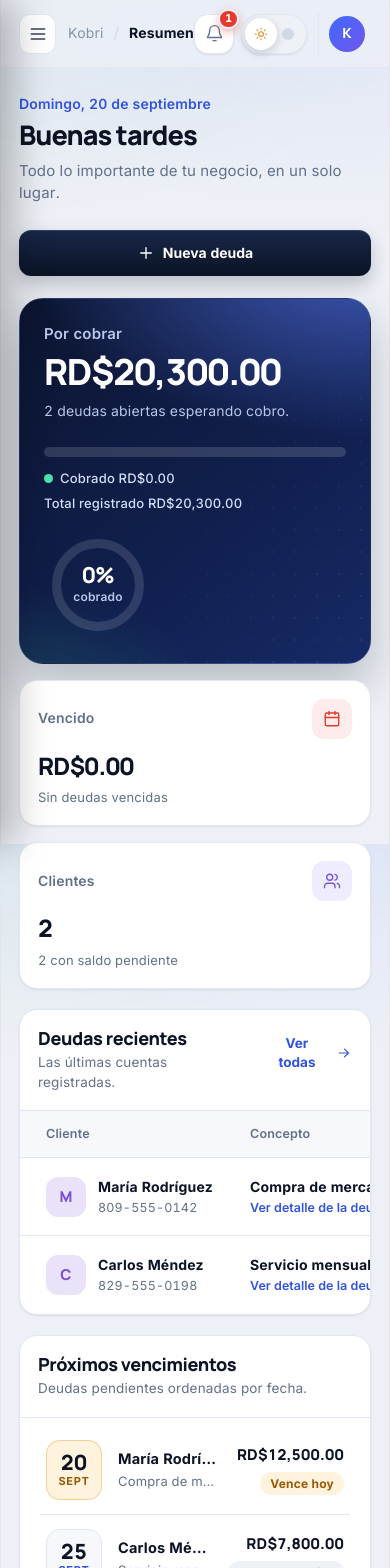
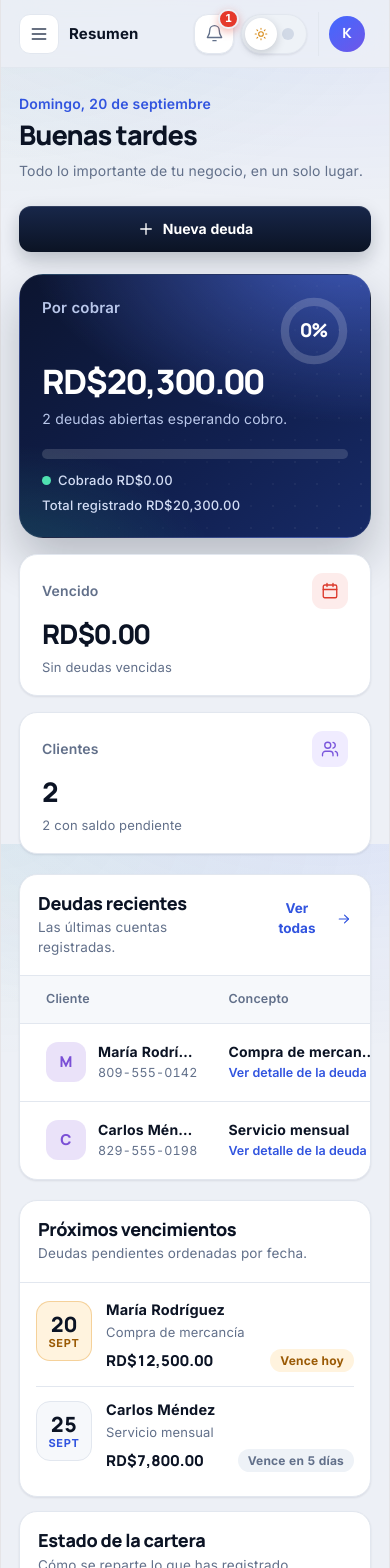
Before and after one commit to Nyxarion-ctrl/kobri, a React (Vite) app: page / in a window 390 px wide. Shown: the top 1568 px of the page. Built offline with nearby package versions, Linux system fonts and the light colour scheme.

Commit message:
Update App.css

```diff
--- a/src/App.css
+++ b/src/App.css
@@ -411,7 +411,7 @@ select:focus-visible {
 .help-card {
   width: calc(100% - 4px);
   margin: 0 2px 14px;
-  padding: 14px;
+  padding: 12px;
   border-radius: 14px;
   background: linear-gradient(140deg, rgba(65, 105, 255, 0.18), rgba(122, 86, 220, 0.12));
   border: 1px solid rgba(127, 155, 255, 0.24);
@@ -451,13 +451,14 @@ select:focus-visible {
 
 .help-card strong {
   color: #e8edff;
-  font-size: 13px;
+  font-size: 12.5px;
   line-height: 1.25;
+  white-space: nowrap;
 }
 
 .help-card span {
   color: #a5b3ca;
-  font-size: 11.5px;
+  font-size: 11px;
   line-height: 1.35;
 }
 
@@ -649,7 +650,12 @@ select:focus-visible {
   align-items: flex-end;
   justify-content: space-between;
   gap: 25px;
-  margin-bottom: 30px;
+  margin-bottom: 26px;
+}
+
+.hero .primary-button,
+.page-heading .primary-button {
+  flex: 0 0 auto;
 }
 
 .hero-date {
@@ -698,6 +704,7 @@ select:focus-visible {
 .primary-button {
   min-height: 46px;
   padding: 0 20px;
+  white-space: nowrap;
   border-radius: 12px;
   background: var(--btn-bg);
   color: var(--btn-ink);
@@ -769,8 +776,8 @@ select:focus-visible {
   display: flex;
   align-items: center;
   justify-content: space-between;
-  gap: 28px;
-  padding: 32px 34px;
+  gap: 24px;
+  padding: 26px 30px;
   border-radius: 24px;
   color: #fff;
   background: radial-gradient(520px 280px at 95% -10%, rgba(92, 126, 255, 0.6), transparent 62%),
@@ -803,6 +810,7 @@ html.kobri-dark .feature-card {
   flex: 1;
   display: flex;
   flex-direction: column;
+  container-type: inline-size;
 }
 
 .feature-label {
@@ -812,13 +820,13 @@ html.kobri-dark .feature-card {
 }
 
 .feature-amount {
-  margin-top: 8px;
+  margin-top: 6px;
   font-family: var(--font-display);
-  font-size: 46px;
-  line-height: 1.05;
+  font-size: clamp(26px, 11cqw, 44px);
+  line-height: 1.08;
   letter-spacing: -0.035em;
   font-weight: 800;
-  overflow-wrap: anywhere;
+  white-space: nowrap;
 }
 
 .feature-sub {
@@ -828,7 +836,7 @@ html.kobri-dark .feature-card {
 }
 
 .feature-meter {
-  margin-top: 26px;
+  margin-top: 20px;
 }
 
 .feature-legend {
@@ -923,9 +931,9 @@ html:not(.kobri-dark) .legend-list .dot.ok {
 .ring {
   position: relative;
   z-index: 1;
-  width: 136px;
-  height: 136px;
-  flex: 0 0 136px;
+  width: 124px;
+  height: 124px;
+  flex: 0 0 124px;
 }
 
 .ring svg {
@@ -940,7 +948,7 @@ html:not(.kobri-dark) .legend-list .dot.ok {
 }
 
 .ring-track {
-  stroke: rgba(255, 255, 255, 0.13);
+  stroke: rgba(255, 255, 255, 0.18);
 }
 
 .ring-value {
@@ -1065,6 +1073,21 @@ html:not(.kobri-dark) .legend-list .dot.ok {
 .stat-footer {
   margin-top: 8px;
   min-height: 18px;
+}
+
+.overview .stat-card {
+  padding: 18px 22px;
+}
+
+.overview .stat-card > strong {
+  margin-top: 10px;
+  font-size: 27px;
+}
+
+.overview .stat-icon {
+  width: 36px;
+  height: 36px;
+  border-radius: 11px;
 }
 
 .neutral {
@@ -1488,7 +1511,7 @@ tbody tr:hover {
 }
 
 .compact-table {
-  min-width: 800px;
+  min-width: 720px;
 }
 
 .compact-table th:nth-child(1),
@@ -1517,7 +1540,7 @@ tbody tr:hover {
 }
 
 .detailed-table {
-  min-width: 920px;
+  min-width: 760px;
 }
 
 .detailed-table th:nth-child(1),
@@ -2967,6 +2990,10 @@ html.kobri-dark .modal-backdrop {
     padding-right: 28px;
   }
 
+  .help-icon {
+    display: none;
+  }
+
   .stats-grid {
     grid-template-columns: repeat(2, 1fr);
   }
@@ -2978,11 +3005,18 @@ html.kobri-dark .modal-backdrop {
 
 @media (max-width: 900px) {
   .overview {
+    grid-template-columns: 1fr 1fr;
+  }
+
+  .feature-card {
+    grid-column: 1 / -1;
+    grid-row: auto;
+  }
+}
+
+@media (max-width: 640px) {
+  .overview {
     grid-template-columns: 1fr;
-  }
-
-  .feature-card {
-    grid-row: auto;
   }
 }
 
@@ -2991,11 +3025,11 @@ html.kobri-dark .modal-backdrop {
     width: 260px;
     transform: translateX(-100%);
     transition: transform 0.22s ease;
-    box-shadow: 15px 0 35px rgba(0, 0, 0, 0.25);
   }
 
   .sidebar.sidebar-open {
     transform: translateX(0);
+    box-shadow: 15px 0 35px rgba(0, 0, 0, 0.3);
   }
 
   .mobile-overlay {
@@ -3091,10 +3125,6 @@ html.kobri-dark .modal-backdrop {
     gap: 18px;
   }
 
-  .feature-amount {
-    font-size: 36px;
-  }
-
   .ring {
     width: 108px;
     height: 108px;
@@ -3218,13 +3248,22 @@ html.kobri-dark .modal-backdrop {
     width: 100%;
   }
 
-  .account-stats,
   .account-actions {
     grid-template-columns: 1fr;
   }
 
-  .account-profile {
-    flex-wrap: wrap;
+  .account-plan-badge {
+    display: none;
+  }
+
+  .account-stat {
+    flex-direction: column;
+    align-items: flex-start;
+    gap: 12px;
+  }
+
+  .detail-actions .primary-button {
+    width: 100%;
   }
 
   .theme-toggle {
@@ -3263,6 +3302,299 @@ html.kobri-dark .modal-backdrop {
   .help-step-number {
     width: 42px;
     height: 42px;
+  }
+}
+
+/* =========================================================
+   TABLAS -> TARJETAS (tablet y móvil)
+   Cada fila pasa a ser una tarjeta; el botón de acción
+   queda siempre visible y a todo el ancho.
+========================================================= */
+
+@media (max-width: 1100px) {
+  .table-wrapper {
+    overflow-x: visible;
+  }
+
+  .table-wrapper .stack-table {
+    min-width: 0;
+    width: 100%;
+    table-layout: auto;
+  }
+
+  .table-wrapper .stack-table thead {
+    display: none;
+  }
+
+  .table-wrapper .stack-table,
+  .table-wrapper .stack-table tbody {
+    display: block;
+  }
+
+  .table-wrapper .stack-table tr {
+    display: grid;
+    grid-template-columns: minmax(0, 1fr) auto;
+    column-gap: 14px;
+    align-items: start;
+    padding: 18px 20px;
+    border-bottom: 1px solid var(--line);
+  }
+
+  .table-wrapper .stack-table tbody tr:last-child {
+    border-bottom: 0;
+  }
+
+  .table-wrapper .stack-table td:nth-child(n) {
+    display: block;
+    width: auto;
+    height: auto;
+    min-width: 0;
+    margin-top: 14px;
+    padding: 0;
+    border: 0;
+    overflow: visible;
+    text-align: left;
+  }
+
+  .table-wrapper .stack-table td.cell-client:nth-child(n),
+  .table-wrapper .stack-table td.cell-status:nth-child(n),
+  .table-wrapper .stack-table .cell-amount:nth-child(n) {
+    margin-top: 0;
+  }
+
+  .debts-table tr {
+    grid-template-areas:
+      "client status"
+      "concept amount"
+      "date date"
+      "action action";
+  }
+
+  .clients-table tr {
+    grid-template-areas:
+      "client status"
+      "contact amount"
+      "action action";
+  }
+
+  .payments-table tr {
+    grid-template-areas:
+      "client amount"
+      "concept method"
+      "date date";
+  }
+
+  /* En deudas y clientes el monto va debajo del estado */
+  .debts-table td.cell-amount:nth-child(n),
+  .clients-table td.cell-amount:nth-child(n) {
+    margin-top: 14px;
+  }
+
+  .cell-client {
+    grid-area: client;
+  }
+
+  .cell-concept {
+    grid-area: concept;
+  }
+
+  .cell-contact {
+    grid-area: contact;
+  }
+
+  .cell-amount {
+    grid-area: amount;
+    justify-self: end;
+    text-align: right;
+  }
+
+  .cell-method {
+    grid-area: method;
+    justify-self: end;
+  }
+
+  .cell-date {
+    grid-area: date;
+  }
+
+  .cell-status {
+    grid-area: status;
+    justify-self: end;
+  }
+
+  .cell-action {
+    grid-area: action;
+  }
+
+  .stack-table .amount-cell {
+    align-items: flex-end;
+  }
+
+  .stack-table .amount-cell .progress {
+    width: 96px;
+  }
+
+  .stack-table .contact-cell {
+    min-width: 0;
+  }
+
+  .stack-table .date-copy {
+    flex-direction: row;
+    align-items: center;
+    gap: 10px;
+  }
+
+  .payments-table .cell-date {
+    color: var(--ink-3);
+    font-size: 13px;
+  }
+
+  .stack-table .client-copy strong,
+  .stack-table .debt-concept .concept-name {
+    white-space: normal;
+    display: -webkit-box;
+    -webkit-line-clamp: 2;
+    -webkit-box-orient: vertical;
+  }
+
+  .cell-action .small-pay-button {
+    width: 100%;
+    min-height: 46px;
+    font-size: 14px;
+  }
+
+  .table-wrapper .stack-table td.cell-action:has(.completed-check) {
+    display: none;
+  }
+
+  .cell-action .row-action {
+    width: 100%;
+    height: 46px;
+    display: flex;
+    flex-direction: row-reverse;
+    align-items: center;
+    justify-content: center;
+    gap: 8px;
+    border: 1px solid var(--line-strong);
+    border-radius: 12px;
+    color: var(--ink-2);
+    font-size: 14px;
+    font-weight: 700;
+  }
+
+  .cell-action .row-action::after {
+    content: "Ver detalle";
+  }
+}
+
+@media (max-width: 500px) {
+  .table-wrapper .stack-table tr {
+    padding: 16px;
+  }
+
+  .breadcrumb span,
+  .breadcrumb b {
+    display: none;
+  }
+
+  .breadcrumb {
+    margin-left: 10px;
+    font-size: 15px;
+  }
+
+  /* Tarjeta principal: el anillo pasa a la esquina y el monto ocupa todo el ancho */
+  .feature-card {
+    display: block;
+    padding: 22px;
+  }
+
+  .ring {
+    position: absolute;
+    top: 18px;
+    right: 18px;
+    width: 76px;
+    height: 76px;
+  }
+
+  .ring circle {
+    stroke-width: 13;
+  }
+
+  .ring-label strong {
+    font-size: 19px;
+  }
+
+  .ring-label span {
+    display: none;
+  }
+
+  .feature-amount {
+    margin-top: 44px;
+  }
+
+  .feature-meter {
+    margin-top: 20px;
+  }
+
+  .feature-legend {
+    flex-direction: column;
+    align-items: flex-start;
+  }
+
+  /* Vencimientos: nombre completo arriba, monto y estado debajo */
+  .upcoming-list {
+    padding: 4px 16px 10px;
+  }
+
+  .upcoming-item {
+    display: grid;
+    grid-template-columns: 56px minmax(0, 1fr);
+    column-gap: 14px;
+    row-gap: 8px;
+    align-items: center;
+    padding: 14px 0;
+  }
+
+  .upcoming-item .date-box {
+    grid-row: span 2;
+    align-self: start;
+  }
+
+  .upcoming-side {
+    flex-direction: row;
+    flex-wrap: wrap;
+    align-items: center;
+    justify-content: space-between;
+    gap: 6px 10px;
+    width: 100%;
+  }
+
+  .activity-copy span {
+    white-space: nowrap;
+  }
+
+  .activity-copy strong {
+    white-space: normal;
+    display: -webkit-box;
+    -webkit-line-clamp: 2;
+    -webkit-box-orient: vertical;
+  }
+
+  .activity-list {
+    padding: 4px 16px 10px;
+  }
+
+  .portfolio {
+    padding: 20px 18px 22px;
+  }
+
+  .legend-list li {
+    font-size: 13.5px;
+  }
+
+  .hero-sub,
+  .page-heading p {
+    font-size: 14px;
   }
 }
 
```
